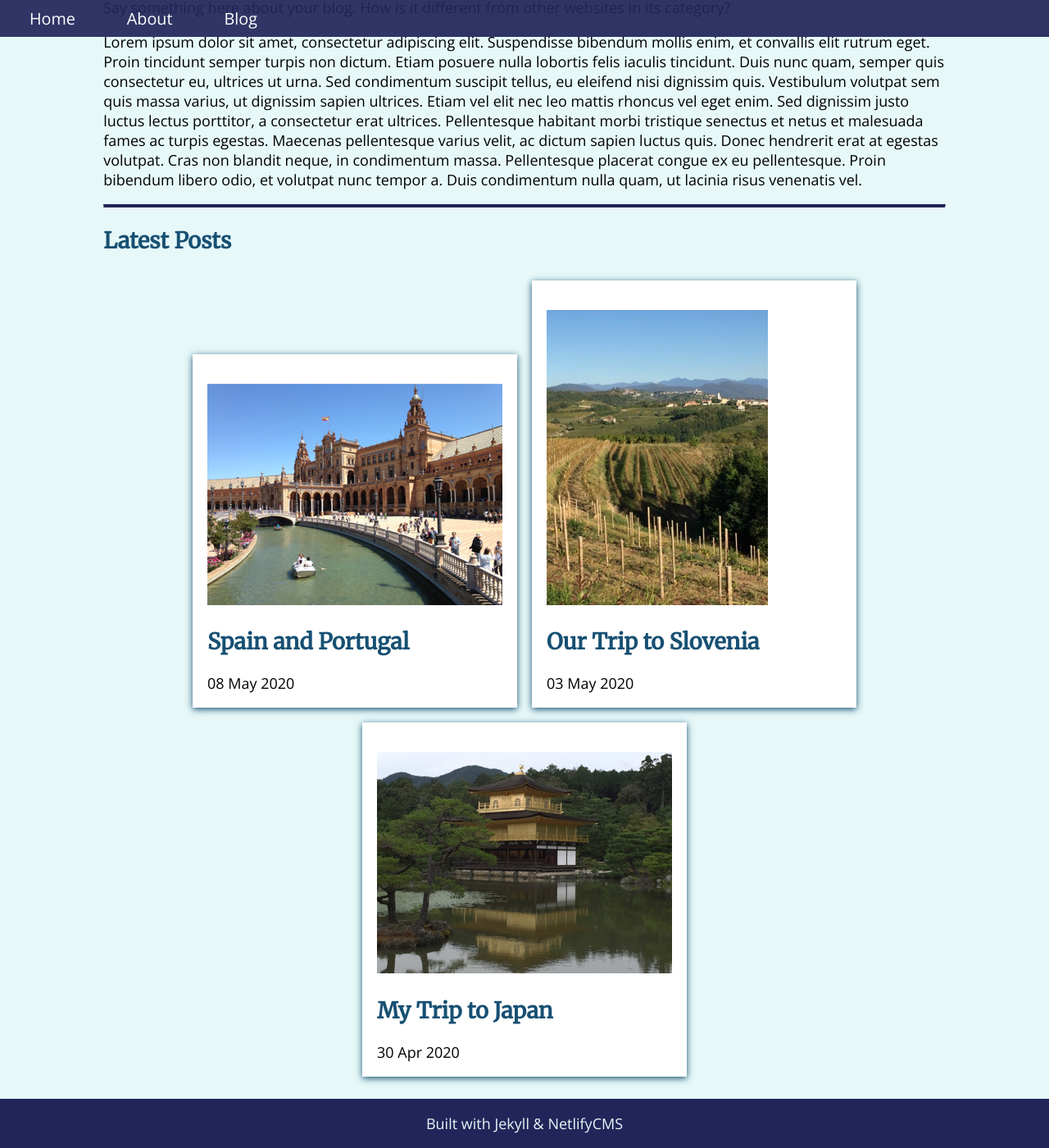
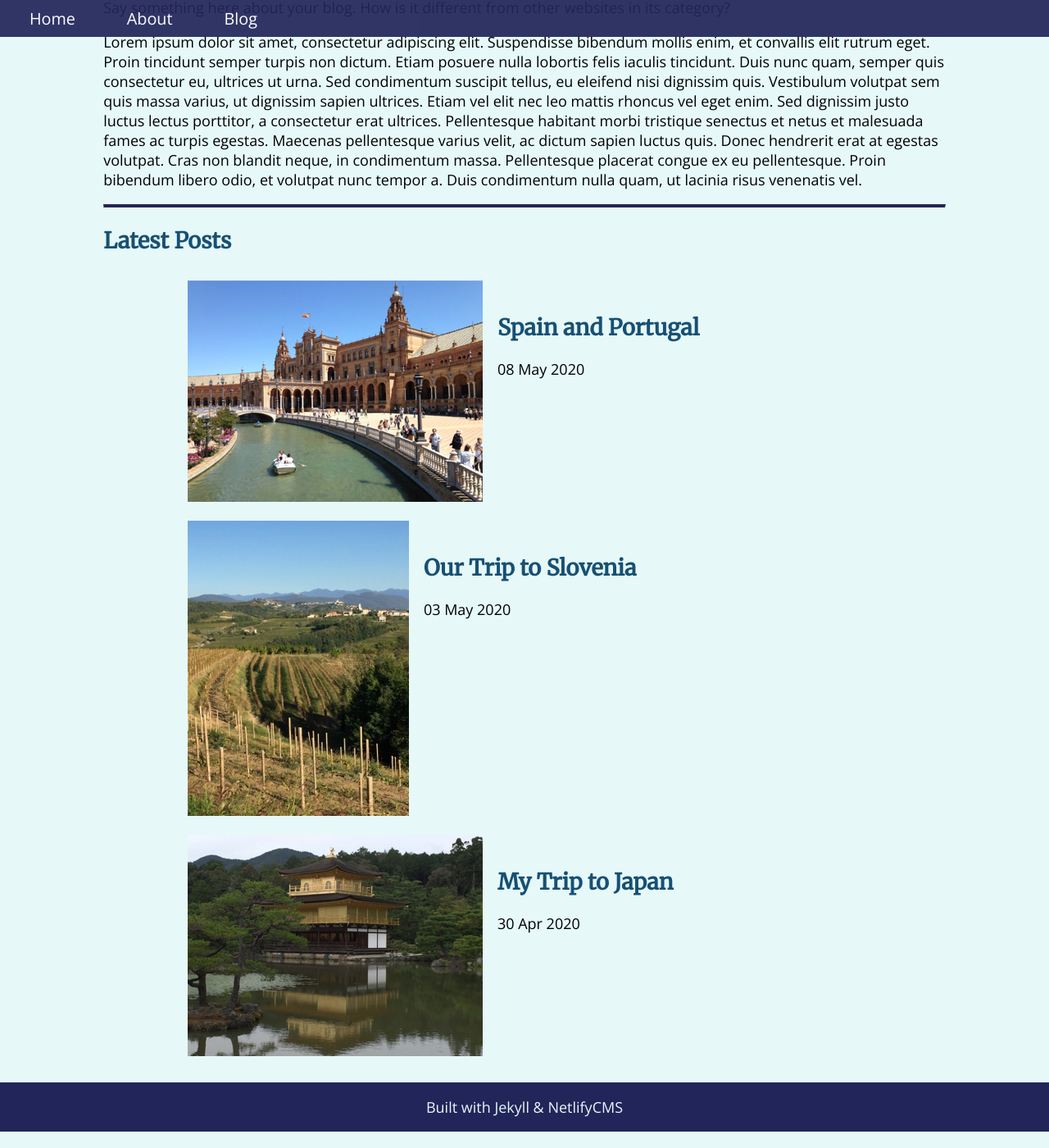
Before and after one commit to placeholdergit/cloneexpjekyllcms, a Jekyll site: the page built from index.md, in a window 1280 px wide and 1400 px high, scrolled down 487 px. Shown: the whole window at 82% size. Built offline with Jekyll 4.4.1, drawn with Linux system fonts in a browser that asks for light colours; a script that is not in the unit is left out.

Commit message:
New formatting of listed posts

```diff
--- a/_sass/main.scss
+++ b/_sass/main.scss
@@ -62,28 +62,25 @@ nav.reverse-colors a:hover {
   color: inherit;
   border-bottom: solid 3px #ffffff;
 }
-a.card {
-  max-width: 90vw;
-}
-a.card img {
-  max-width: calc(90vw - 2em);
-}
-@media (min-width: 500px) {
-  a.card {
-    max-width: calc(360px + 2em);
-  }
-  a.card img {
-    max-width: calc(360px + 2em);
-  }
-}
+// a.card {
+//   width: 90vw;
+// }
+// a.card img {
+//   max-width: calc(90vw - 2em);
+// }
+// @media (min-width: 500px) {
+//   a.card {
+//     max-width: calc(360px + 2em);
+//   }
+//   a.card img {
+//     max-width: calc(360px + 2em);
+//   }
+// }
 a:hover.card {
   border-bottom: none;
 }
 a:active {
   color: inherit;
-}
-div.card img {
-  max-width: 90vw;
 }
 footer {
   color: $footerColor;
@@ -130,13 +127,19 @@ nav {
 }
 // Borrowed from w3.css .w3-card
 .card {
-  // box-shadow:0 2px 5px 0 rgba(0,0,0,0.16),0 2px 10px 0 rgba(0,0,0,0.12);
-  box-shadow: 0 2px 8px 0 $border-shadow;
-  background-color: $cardBackground;
-  // rgba(57, 93, 115, 0.32);
-  padding: 1em;
+  background-color: $bodyBackground;
+  width: 80%;
   margin: 0.5em;
-  flex: 1 1 300px;
+  display: flex;
+  flex-wrap: wrap;
+  p {
+    margin: 0;
+  }
+}
+.card > * {
+  &:last-child {
+    padding: 1em;
+  }
 }
 .flex-nav-container, .flex-footer-container {
   display: flex;
```
